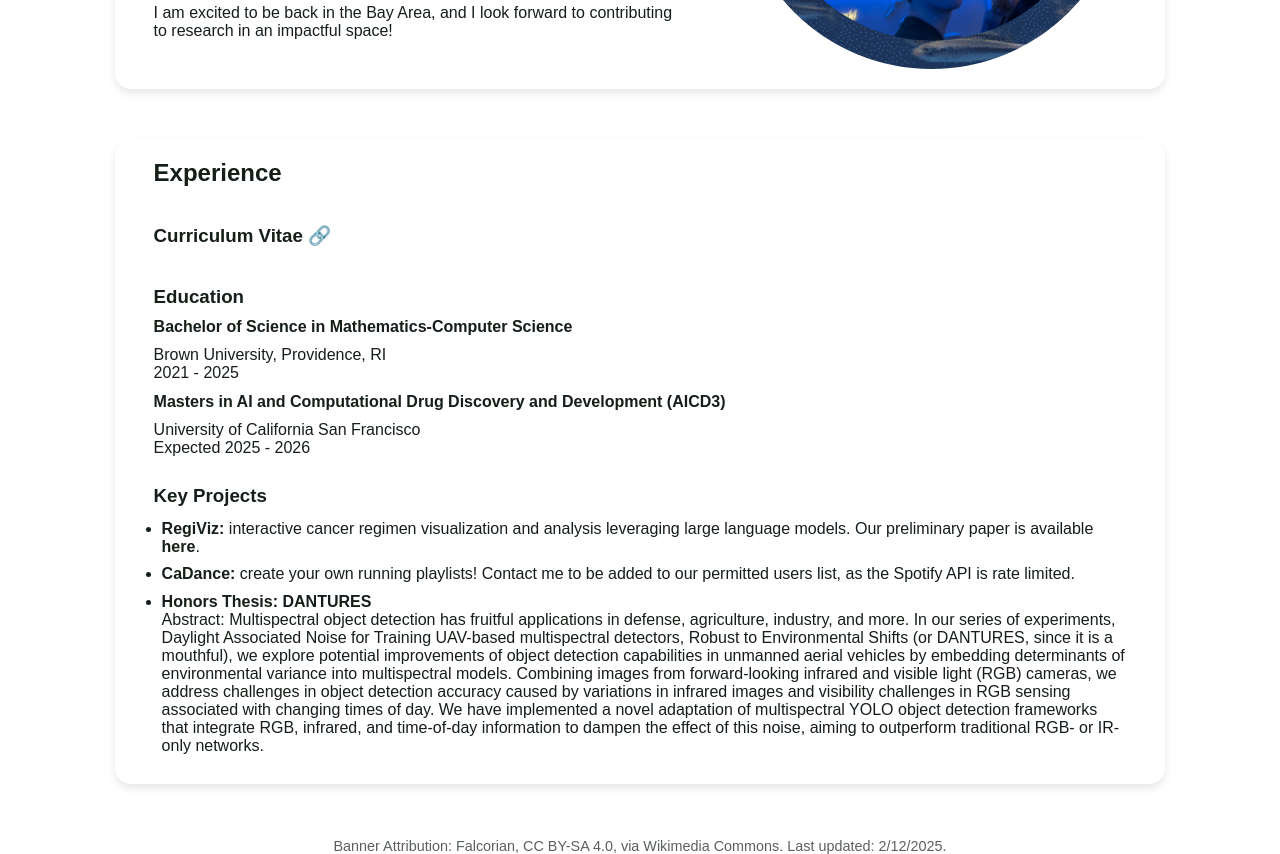
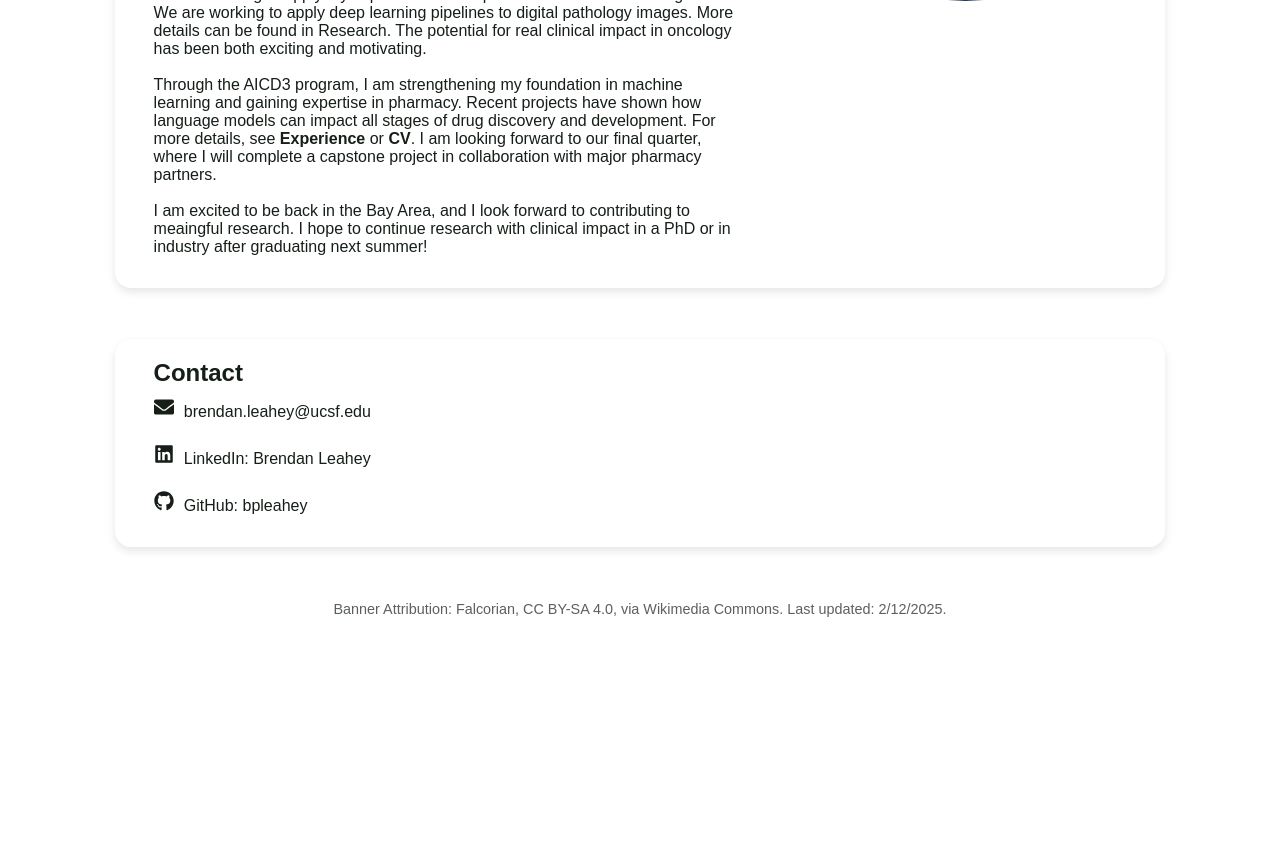
Before and after one commit to bpleahey/Personal-Website, a Next.js app in the folder personal-website/: page / in a window 1280 px wide. Shown: the part 640-1494 px from the top of the page. After the commit the page ends 1257 px from the top, so only its background shows below. Built offline with nearby package versions, Linux system fonts and the light colour scheme.

Commit message:
home page reformatted

```diff
--- a/personal-website/src/app/contact/page.module.css
+++ /dev/null
@@ -1,54 +0,0 @@
-.page {
-  display: flex;
-  flex-direction: column;
-  align-items: center;
-}
-
-.section {
-  margin-bottom: 4vw;
-  margin-left: 4vw;
-  margin-right: 4vw;
-  padding-top: 1.5vw;
-  padding-bottom: 1.5vw;
-  padding-left: 3vw;
-  padding-right: 3vw;
-  background: rgba(255, 255, 255, 0.05);
-  border-radius: 1rem;
-  box-shadow: 0 4px 8px rgba(0, 0, 0, 0.1);
-  transition: transform 0.3s ease;
-  display: flex;
-  flex-direction: column;
-  gap: 0.8vw;
-}
-
-.section:hover {
-  transform: translateY(-0.5vw);
-}
-
-.sectionTitle {
-  font-size: 1.8rem;
-  font-weight: bold;
-  margin-bottom: 2vw;
-}
-
-.sectionText {
-  margin-bottom: 1.2vw;
-  line-height: 1.8;
-}
-
-.section p {
-  margin-bottom: 1vw;
-}
-
-.section ul {
-  padding-left: 0.5rem;
-}
-.section ul li {
-  margin-bottom: 0.75vw;
-  margin-top: 0.2vw;
-}
-
-.section ul li a {
-  color: var(--foreground);
-  transition: color 0.3s ease;
-}
--- a/personal-website/src/app/experience/page.module.css
+++ b/personal-website/src/app/experience/page.module.css
@@ -3,3 +3,56 @@
   flex-direction: column;
   align-items: center;
 }
+
+.section {
+  margin-bottom: 4vw;
+  margin-left: 4vw;
+  margin-right: 4vw;
+  padding-top: 1.5vw;
+  padding-bottom: 1.5vw;
+  padding-left: 3vw;
+  padding-right: 3vw;
+  background: rgba(255, 255, 255, 0.05);
+  border-radius: 1rem;
+  box-shadow: 0 4px 8px rgba(0, 0, 0, 0.1);
+  transition: transform 0.3s ease;
+  display: flex;
+  flex-direction: column;
+  gap: 0.8vw;
+}
+
+.section:hover {
+  transform: translateY(-0.5vw);
+}
+
+.sectionTitle {
+  font-size: 1.8rem;
+  font-weight: bold;
+  margin-bottom: 2vw;
+}
+
+.sectionText {
+  margin-bottom: 1.2vw;
+  line-height: 1.8;
+}
+
+.section p {
+  margin-bottom: 1vw;
+}
+
+.section ul {
+  padding-left: 0.5rem;
+}
+.section ul li {
+  margin-bottom: 0.75vw;
+  margin-top: 0.2vw;
+}
+
+.section ul li a {
+  color: var(--foreground);
+  transition: color 0.3s ease;
+}
+
+.sectoin ul li a:hover {
+  color: #0070f3;
+}
--- a/personal-website/src/app/page.tsx
+++ b/personal-website/src/app/page.tsx
@@ -2,6 +2,7 @@
 import styles from "./page.module.css";
 import Image from "next/image";
 import Banner from "@/elements/banner";
+import { FaEnvelope, FaLinkedin, FaGithub } from "react-icons/fa";
 
 export default function Home() {
   return (
@@ -18,6 +19,18 @@ export default function Home() {
             }}
           >
             <p style={{ flex: 1 }}>
+              I am a Master&apos;s student in the AI and Computational Drug
+              Discovery and Development (AIC3) Program, where I am building on
+              my background in computer vision and machine learning to explore
+              biomedical and pharmaceutical applications. I recently earned my
+              B.Sc. in Mathematics and Computer Science from Brown University,
+              where I completed an honors thesis on improving RGB–infrared
+              object detection models. My interests include computer vision,
+              computational biology, health informatics, and deep learning. I
+              also ran Track and Field/Cross Country at Brown, and I joined the
+              triathlon club here at UCSF, which I hope to compete in soon!
+              <br />
+              <br />
               I recently graduated from Brown University, where I studied
               Mathematics and Computer Science. I obtained my B.Sc. and
               completed a thesis on improving RGB-infrared object detection
@@ -26,28 +39,44 @@ export default function Home() {
               also on the Track and Field/Cross Country teams at Brown, and I
               have set my sights on triathlon!
               <br />
+              <br />I am continuing to apply my experience in computer vision in
+              UCSF's Hong Lab. We are working to apply deep learning pipelines
+              to digital pathology images. More details can be found in
+              {" Research"}
+              <a href="Research"></a>. The potential for real clinical impact in
+              oncology has been both exciting and motivating.
               <br />
-              This past summer, I volunteered at Lalmba association, developing
-              an application for malnutrition tracking during clinical visits. I
-              am continuing to work on clinical applications in a cancer regimen
-              browser, called RegiViz, which can be found in{" "}
-              <a href="#experience">
-                <strong>Experience</strong>
+              <br />
+              Through the AICD3 program, I am strengthening my foundation in
+              machine learning and gaining expertise in pharmacy. Recent
+              projects have shown how language models can impact all stages of
+              drug discovery and development. For more details, see
+              <a href="experience">
+                <strong> Experience</strong>
+              </a>{" "}
+              or{" "}
+              <a href="CV">
+                <strong>CV</strong>
               </a>
-              <br />
-              <br />I will be starting my master&apos;s at the University of
-              California, San Francisco this summer, joining the AI and
-              Computational Drug Discovery and Development (AICD3) program.
-              Here, I plan to continue exploring computational solutions to
-              healthcare problems in fields like pharmacy and oncology.
+              . I am looking forward to our final quarter, where I will complete
+              a capstone project in collaboration with major pharmacy partners.
               <br />
               <br />I am excited to be back in the Bay Area, and I look forward
-              to contributing to research in an impactful space!
+              to contributing to meaingful research. I hope to continue research
+              with clinical impact in a PhD or in industry after graduating next
+              summer!
+              {/* I am a Master's Student in the AI and Computational Drug Discovery and Development (AICD3) Program, where I am building on my background in computer vision and machine learning to explore biomedical applications. I earned my B.Sc. in Mathematics and Computer Science from Brown University, where I completed an honors thesis on improving RGB–infrared object detection models.
+
+I am continuing to apply my experience in computer vision in UCSF's Hong Lab. Applying deep learning frameworks to digital radical prostatectomy whole slide images, we aim to classify adverse histologies and patterns of recurrence to strengthen clinical workflows. The potential for real clinical impact in oncology has been both exciting and motivating.
+
+Through the AICD3 program, I am strengthening my foundation in machine learning and gaining expertise in pharmacy. Recent projects have shown how language models can impact all stages of drug discovery and development. We are currently developing an agent to parse and sort unstructured advent reports to produce FDA-required structured regulatory reports. The Nipah Virus Binder competition presents us with a real-world chance at contributing to de novo protein design to combat a disease with high mortality and pandemic potential. Fitting protein language models into reinforcement learning frameworks, we hope to produce competitive small molecules. I am looking forward to our final quarter, where I will complete a capstone project in collaboration with major pharmacy partners.
+
+I hope to continue research with clinical impact in a PhD or in industry after graduating next summer! */}
             </p>
             <div
               style={{
-                width: "40%",
-                height: "40%",
+                width: "33%",
+                height: "33%",
                 position: "relative",
                 marginLeft: "5vw",
                 aspectRatio: "1 / 1", // ensures square shape
@@ -86,77 +115,38 @@ export default function Home() {
             </div>
           </div>
         </section>
-
-        <section id="experience" className={styles.section}>
-          <h2>Experience</h2>
-          <br />
-          <h3>
-            <a href="https://docs.google.com/document/d/1bQV_RVwBCcRxEcCuYC4jNJijqKJs7OhVvv1cActqUiU/edit?usp=sharing">
-              <strong>Curriculum Vitae 🔗</strong>
+        <section className={styles.section}>
+          <h2>Contact</h2>
+          <p>
+            <a
+              href="mailto:brendan.leahey@ucsf.edu"
+              target="_blank"
+              rel="noopener noreferrer"
+            >
+              <FaEnvelope size={20} style={{ marginRight: ".8vw" }} />
+              brendan.leahey@ucsf.edu
             </a>
-          </h3>
-          <br />
-          <h3>Education</h3>
-          <strong>Bachelor of Science in Mathematics-Computer Science</strong>
-          Brown University, Providence, RI
-          <br />
-          2021 - 2025
-          <strong>
-            Masters in AI and Computational Drug Discovery and Development
-            (AICD3)
-          </strong>
-          University of California San Francisco
-          <br />
-          Expected 2025 - 2026
-          <br />
-          <br />
-          <h3>Key Projects</h3>
-          <ul>
-            <li>
-              <a href="https://yang2888.github.io/Regimen-demo/">
-                <strong>RegiViz:</strong>{" "}
-              </a>
-              <a>
-                interactive cancer regimen visualization and analysis leveraging
-                large language models. &#10;&#13;Our preliminary paper is
-                available{" "}
-              </a>
-              <a href="https://drive.google.com/file/d/1KFsmoZJq4qtSU4UIuxh3igwkvUmT014S/view?usp=sharing">
-                <strong>here</strong>.
-              </a>
-            </li>
-            <li>
-              <a href="https://cadance-deployment.vercel.app/">
-                <strong>CaDance:</strong> create your own running playlists!
-                Contact me to be added to our permitted users list, as the
-                Spotify API is rate limited.
-              </a>
-            </li>
-            <li>
-              <a href="https://drive.google.com/file/d/149nFAIvZFRVQ295swum8E7VPv2zPeIgZ/view">
-                <strong>Honors Thesis: DANTURES</strong>
-              </a>
-              <br />
-              <a>
-                Abstract: Multispectral object detection has fruitful
-                applications in defense, agriculture, industry, and more. In our
-                series of experiments, Daylight Associated Noise for Training
-                UAV-based multispectral detectors, Robust to Environmental
-                Shifts (or DANTURES, since it is a mouthful), we explore
-                potential improvements of object detection capabilities in
-                unmanned aerial vehicles by embedding determinants of
-                environmental variance into multispectral models. Combining
-                images from forward-looking infrared and visible light (RGB)
-                cameras, we address challenges in object detection accuracy
-                caused by variations in infrared images and visibility
-                challenges in RGB sensing associated with changing times of day.
-                We have implemented a novel adaptation of multispectral YOLO
-                object detection frameworks that integrate RGB, infrared, and
-                time-of-day information to dampen the effect of this noise,
-                aiming to outperform traditional RGB- or IR-only networks.
-              </a>
-            </li>
-          </ul>
+          </p>
+          <p>
+            <a
+              href="https://www.linkedin.com/in/brendan-leahey/"
+              target="_blank"
+              rel="noopener noreferrer"
+            >
+              <FaLinkedin size={20} style={{ marginRight: ".8vw" }} />
+              LinkedIn: Brendan Leahey
+            </a>
+          </p>
+          <p>
+            <a
+              href="https://github.com/bpleahey"
+              target="_blank"
+              rel="noopener noreferrer"
+            >
+              <FaGithub size={20} style={{ marginRight: ".8vw" }} />
+              GitHub: bpleahey
+            </a>
+          </p>
         </section>
       </main>
       <footer className={styles.footer}>
--- a/personal-website/src/elements/banner.tsx
+++ b/personal-website/src/elements/banner.tsx
@@ -21,7 +21,6 @@ export default function Banner() {
         <a href="experience">Experience</a>
         <a href="research">Research</a>
         <a href="pokemon">Pokémon</a>
-        <a href="contact">Contact</a>
       </nav>
     </>
   );
```
Also changed, not shown: personal-website/src/app/contact/page.tsx (deleted, +0 -44 lines), personal-website/src/app/experience/page.tsx (+71 -0 lines).
